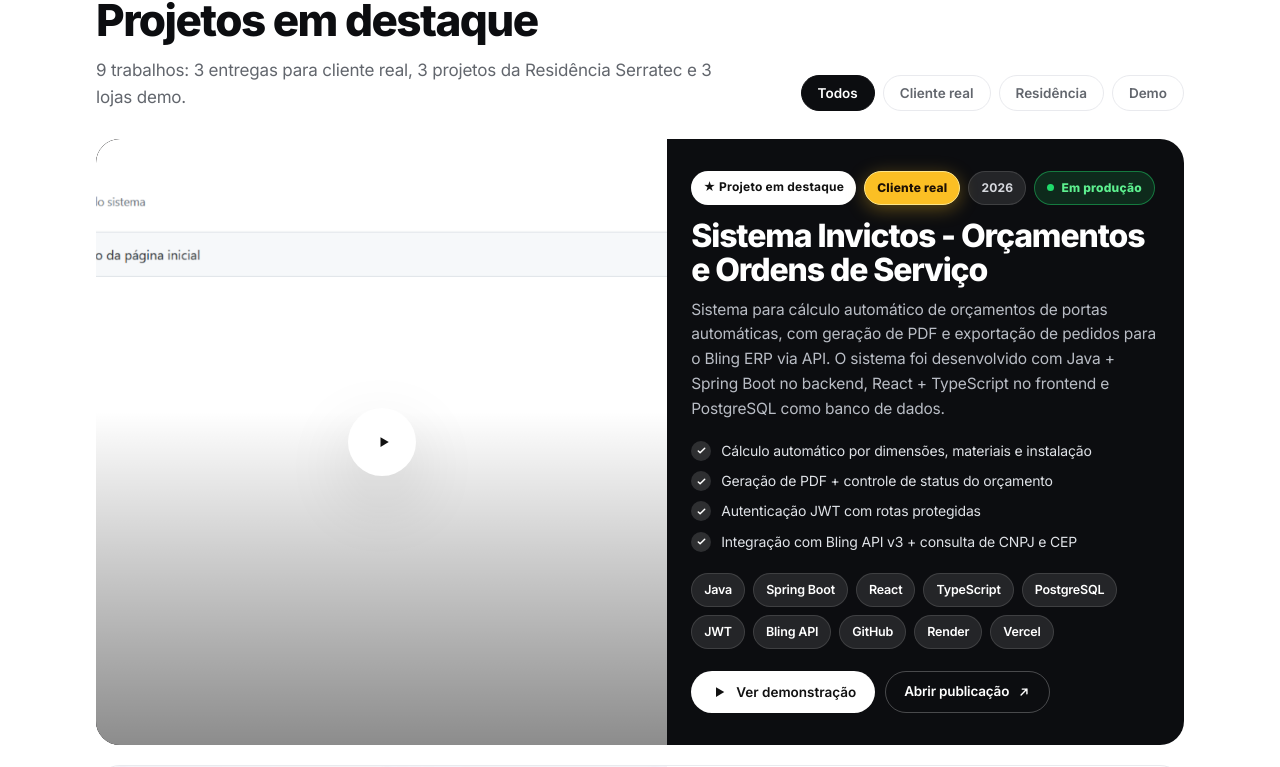
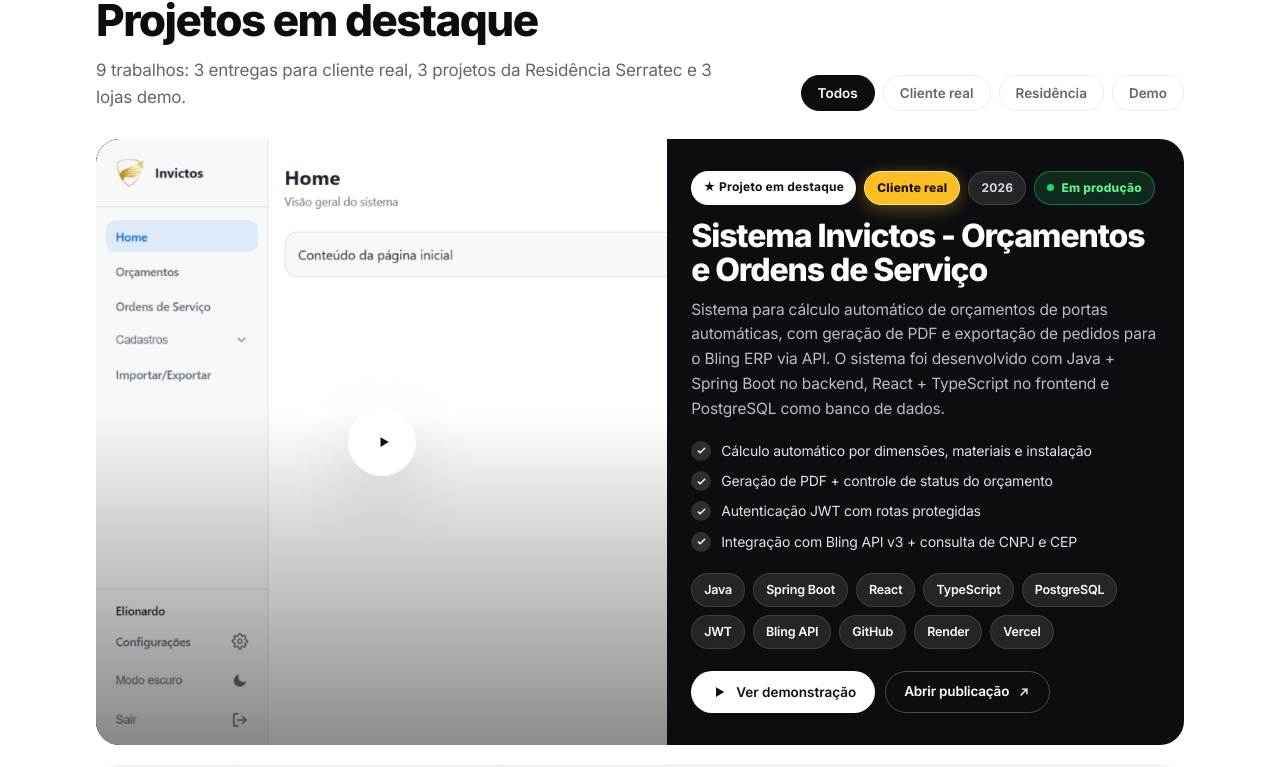
Before and after one commit to elionardosantos/portfolio, a React (Vite) app: page / in a window 1280 px wide. Shown: the part 1003-1770 px from the top of the page. Built offline with nearby package versions, Linux system fonts and the light colour scheme.

Commit message:
fix: ajusta enquadramento da imagem de destaque para esquerda

```diff
--- a/src/App.css
+++ b/src/App.css
@@ -101,7 +101,7 @@
   min-width: 0; max-width: 100%;
 }
 .featured-media { position: relative; min-height: 280px; background: #000; order: -1; overflow: hidden; width: 100%; max-width: 100%; }
-.featured-media img { width: 100%; height: 100%; object-fit: cover; object-position: center; position: absolute; inset: 0; display: block; }
+.featured-media img { width: 100%; height: 100%; object-fit: cover; object-position: left center; position: absolute; inset: 0; display: block; }
 .featured-play {
   position: absolute; left: 0; top: 0; right: 0; bottom: 0; width: 100%; height: 100%;
   margin: 0; padding: 0;
```
